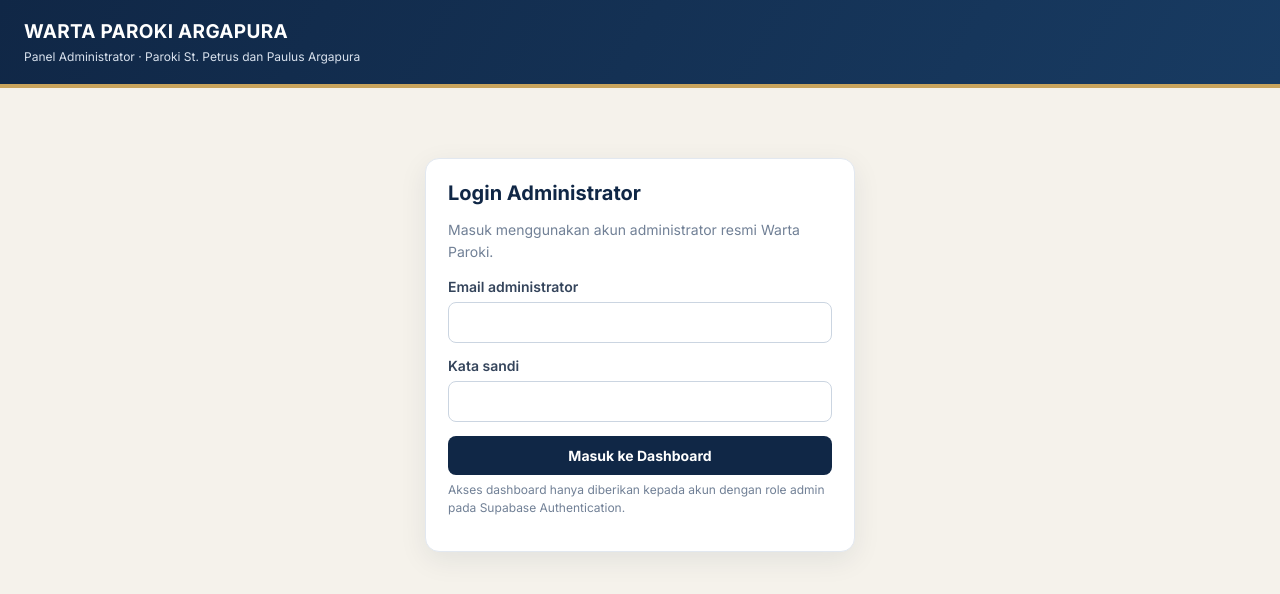
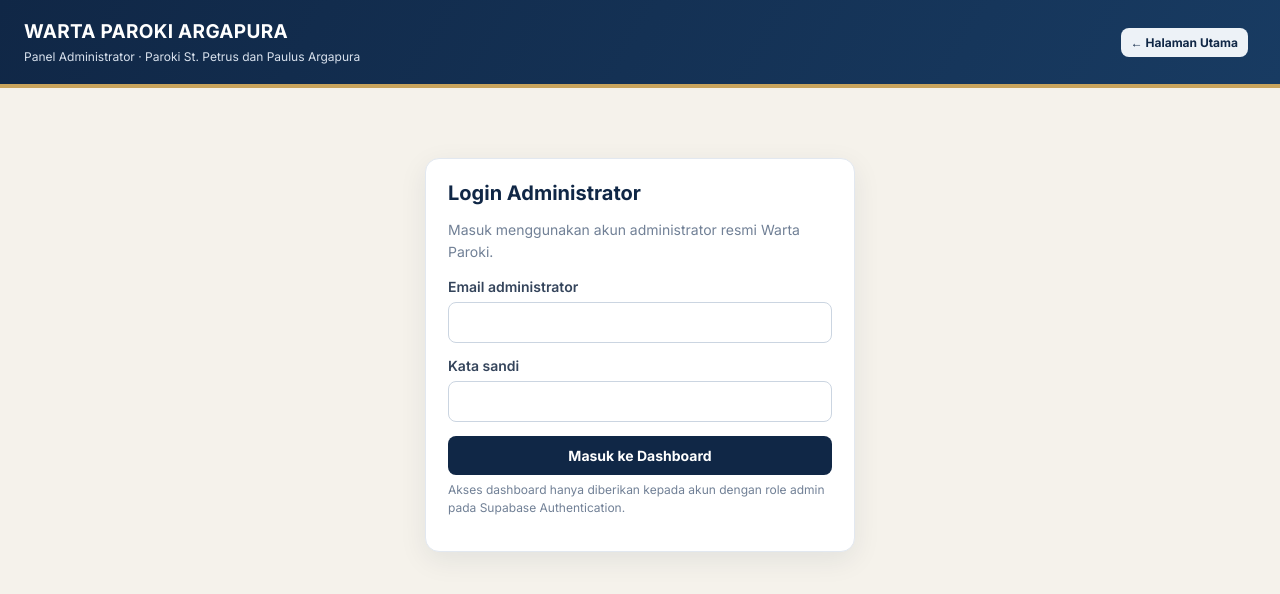
Before and after one commit to santoargapura-hub/warta-paroki-argapura, a plain HTML site: page admin.html in a window 1280 px wide. Drawn offline with nearby package versions, Linux system fonts and the light colour scheme; no server answers.

Commit message:
Update admin.html

```diff
--- a/admin.html
+++ b/admin.html
@@ -61,7 +61,7 @@
     .btn-danger { background:#b42318; color:#fff }
     .btn-light { background:#edf2f7; color:var(--navy) }
     .btn-small { padding:7px 10px; font-size:12px }
-    .top-actions { display:flex; gap:8px; align-items:center }
+    .top-actions { display:flex; gap:8px; align-items:center; flex-wrap:wrap }
     .tabs {
       display:flex; gap:8px; flex-wrap:wrap; margin-bottom:18px;
       position:sticky; top:0; z-index:10; background:var(--cream); padding:8px 0;
@@ -130,6 +130,7 @@
       <p>Panel Administrator · Paroki St. Petrus dan Paulus Argapura</p>
     </div>
     <div class="top-actions">
+      <a href="index.html" class="btn btn-light btn-small" style="text-decoration:none;display:inline-flex;align-items:center;gap:6px;">← Halaman Utama</a>
       <span id="adminIdentity" class="status"></span>
       <button id="logoutBtn" class="btn btn-gold hidden" type="button" onclick="handleLogout()">Keluar</button>
     </div>
```
